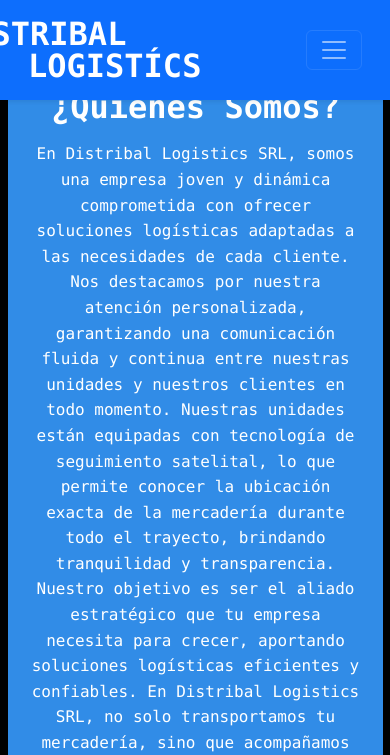
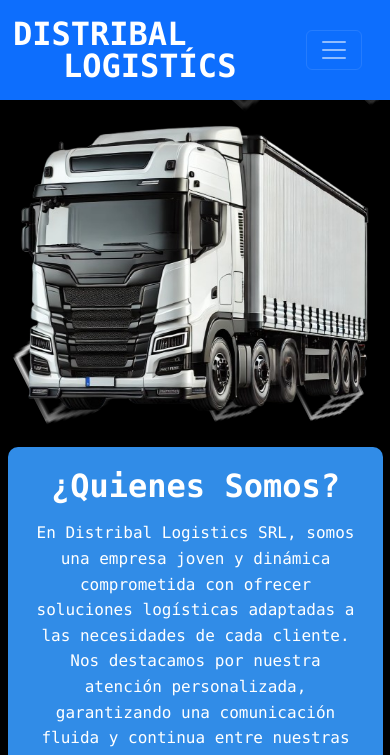
Before and after one commit to Gabrielb-Webdev/Disctribal, a plain HTML site: page index.html in a window 390 px wide. Shown: the top 755 px of the page. Drawn offline with nearby package versions, Linux system fonts and the light colour scheme.

Commit message:
Mobile revision

```diff
--- a/index.html
+++ b/index.html
@@ -65,8 +65,8 @@
         </nav>
 
         <!-- Primera Sección -->
-        <section class="info-section container py-5" data-aos="fade-up" data-aos-offset="200">
-            <div class="row align-items-center">
+<section class="info-section container py-5 mt-md-0 mt-5" data-aos="fade-up" data-aos-offset="200">
+    <div class="row align-items-center flex-md-row flex-column-reverse">
         <!-- Texto a la izquierda -->
         <div class="col-md-6 text-section" data-aos="fade-up">
             <h2>¿Quienes Somos?</h2>
@@ -90,6 +90,7 @@
         </div>
     </div>
 </section>
+
 
         <!-- Segunda Sección -->
         <section class="info-section container py-5" data-aos="fade-right" data-aos-offset="200">
--- a/styles.css
+++ b/styles.css
@@ -58,7 +58,7 @@
     text-transform: uppercase;
     color: white;
     align-self: flex-end;
-    margin-right: -75px;
+    margin-right: -100px;
 }
 
 .nav-link {
@@ -591,4 +591,12 @@
     .text-section p {
         text-align: center; /* Asegura que los párrafos estén centrados */
     }
+
+    .logo-left {
+        margin-left: -15px;
+    }
+
+    .logo-right {
+        margin-right: -50px;
+    }
 }
```
Lines whose indentation alone changed are shown as unchanged.
